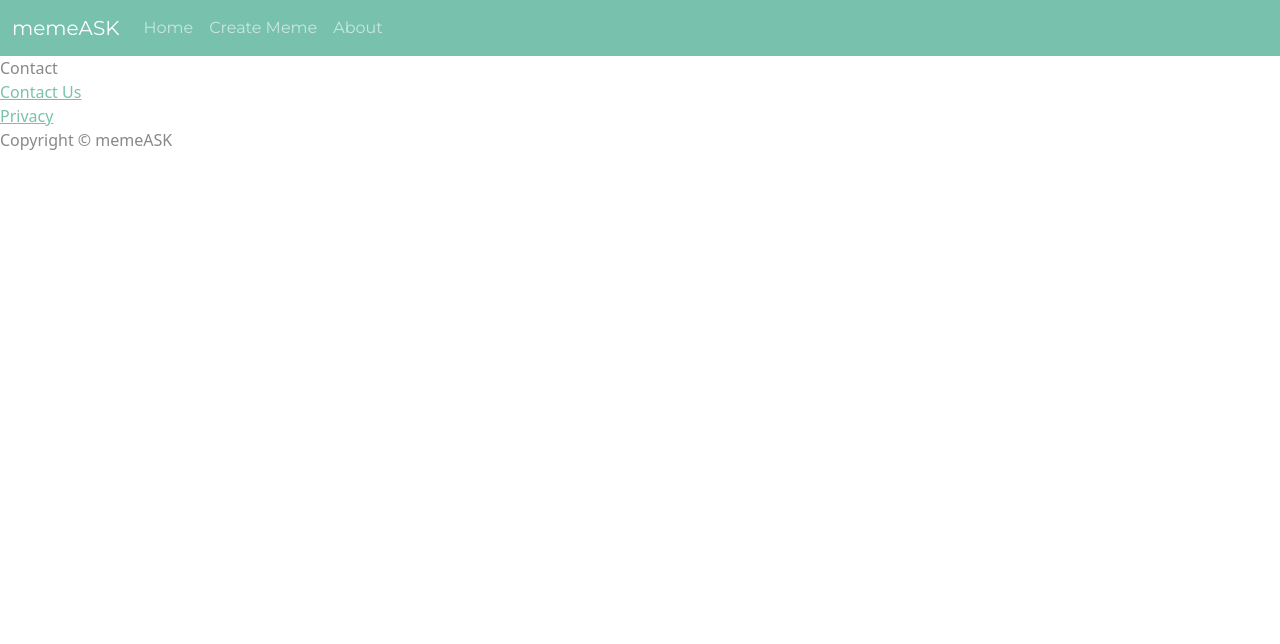
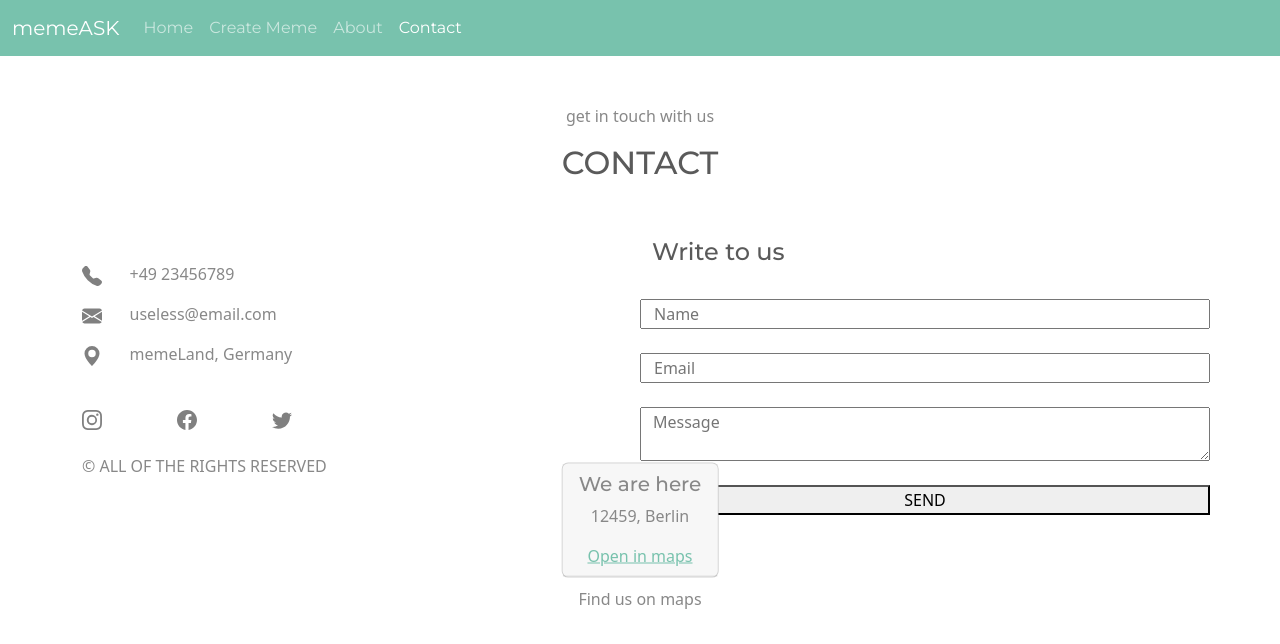
Before and after one commit to krupabahulya/meme-blog, a React (Create React App) app: page /contact in a window 1280 px wide. Shown: the top 644 px of the page. Built offline with nearby package versions, Linux system fonts and the light colour scheme.

Commit message:
contact page added

```diff
--- a/package.json
+++ b/package.json
@@ -8,11 +8,13 @@
     "@testing-library/react": "^12.1.4",
     "@testing-library/user-event": "^13.5.0",
     "axios": "^0.26.1",
+    "bootstrap-icons": "^1.8.1",
     "contentful": "^9.1.14",
     "cors": "^2.8.5",
     "dom": "^0.0.3",
     "pigeon-maps": "^0.21.0",
     "react": "^17.0.2",
+    "react-bootstrap-icons": "^1.7.2",
     "react-dom": "^17.0.2",
     "react-router-dom": "^6.2.2",
     "react-scripts": "5.0.0",
--- a/src/App.js
+++ b/src/App.js
@@ -2,6 +2,7 @@ import { Route, Routes, NavLink } from 'react-router-dom';
 import Layout from './components/Layout'
 import Home from './components/Home'
 import Meme from './components/MemeForm'
+import Contact from './components/Contact';
 
 
 const App = () => {
@@ -11,7 +12,7 @@ const App = () => {
         <Route path='/' element={<Layout />}>
           <Route index element={<Home />}/>
           <Route path='/createMeme' element={<Meme />}/>
-          <Route path='/contact' element={<div>Contact</div>}/>
+          <Route path='/contact' element={<Contact/>}/>
           <Route path='*' element={<div>NotFound</div>}/>
         </Route>
       </Routes>
--- /dev/null
+++ b/src/components/Contact.js
@@ -0,0 +1,116 @@
+import React from 'react';
+import { TelephoneFill, EnvelopeFill, GeoAltFill, Instagram, Facebook, Twitter } from 'react-bootstrap-icons';
+import {useState} from 'react';
+import Googlemap from './Googlemap';
+
+
+
+const Contact = () => {
+    const [name, setName] = useState('');
+    const [email, setEmail] = useState('');
+    const [message, setMessage] = useState('');
+    const [emailSent, setEmailSent] = useState(false);
+
+    const submit = () => {
+        if (name && email && message) {
+           // TODO - send mail
+
+            setName('');
+            setEmail('');
+            setMessage('');
+            setEmailSent(true);
+        } else {
+            alert('Please fill in all fields.');
+        }
+    }
+
+    return(
+        <div>
+            <div className = "container">
+                <div className='row my-5'>
+                    <div className='col text-center'>
+                        <div className='row'>
+                        <p>get in touch with us</p>
+                        </div>
+                        <div className='row'>
+                        <h2>CONTACT</h2>
+                    </div>
+                    </div>
+
+                </div>
+                <div className='row'>
+                    <div className='col-6 my-4'>
+                        <div className='row'>
+                            <div className='col-1'>
+                            <TelephoneFill color="grey" size={20} />
+                            </div>
+                            <div className='col-5'>
+                                <div>
+                                    <p>+49 23456789</p>
+                                </div>
+                            </div>
+                        </div>
+                        <div className='row'>
+                            <div className='col-1'>
+                            <EnvelopeFill color="grey" size={20} />
+                            </div>
+                            <div className='col-5'>
+                                <div>
+                                <p>useless@email.com</p>
+                                </div>
+                            </div>
+                        </div>
+                        <div className='row'>
+                            <div className='col-1'>
+                            <GeoAltFill color="grey" size={20} />
+                            </div>
+                            <div className='col-5'>
+                                <div>
+                                <p>memeLand, Germany</p>
+                                </div>
+                            </div>
+                        </div><br/>
+                        <div className='row'>
+
+                            <div className='col-2'>
+                                <Instagram color="grey" size={20} />
+                            </div>
+                            <div className='col-2'>
+                                <Facebook color="grey" size={20} />
+                            </div>
+                            <div className='col-2'>
+                                 <Twitter color="grey" size={20} />
+                            </div>
+                        </div>
+                        <br/>
+                            <div className="copyright">&copy; ALL OF THE RIGHTS RESERVED</div>
+
+                    </div>
+                    <div className='col-6'>
+                    <form>
+                    <h4>Write to us</h4><br/>
+                    <div className='row'>
+                    <input type="text" placeholder="Name" value={name} required onChange={e => setName(e.target.value)} />
+                    </div><br/>
+                    <div className='row'>
+                    <input type="email" placeholder="Email" value={email} required  onChange={e => setEmail(e.target.value)} />
+                    </div><br/>
+                    <div className='row'>
+                    <textarea placeholder="Message" value={message} required  onChange={e => setMessage(e.target.value)}></textarea>
+                    </div><br/>
+                    <div className='row'>
+                    <button onClick={submit}>SEND</button>
+                    </div><br/>
+                    </form>
+                    </div>
+                </div>
+            </div>
+            <div className='container'>
+            <div className='my-5 text-center'>Find us on maps</div>
+                <Googlemap />
+            </div>
+
+        </div>
+    )
+}
+export default Contact;
--- /dev/null
+++ b/src/components/Googlemap.js
@@ -0,0 +1,15 @@
+import React from "react";
+import Info from "./Info";
+import { Map, Marker } from "pigeon-maps";
+
+const Googlemap = () => {
+  return (
+    <div className="App">
+      <Map height={400} defaultCenter={[52.45735, 13.54081]} defaultZoom={11}>
+        <Marker width={50} anchor={[52.45735, 13.54081]} />
+        <Info />
+      </Map>
+    </div>
+  );
+}
+export default Googlemap;
--- /dev/null
+++ b/src/components/Info.js
@@ -0,0 +1,18 @@
+const Info = () => {
+    return(
+
+        <div className='card' style={{
+        position: 'absolute',
+        top: '65%',
+        left: '50%',
+        transform: 'translate(-50%, -50%)'
+      }} >
+      <div className='card-header text-center'>
+        <h5>We are here</h5>
+        <p>12459, Berlin</p>
+        <a href = 'https://www.google.com/maps/place/WBS+CODING+SCHOOL+Hybrid+Coding+Bootcamp/@52.4571306,13.5378842,17z/data=!3m1!4b1!4m5!3m4!1s0x47a845aaa1e6aaf5:0x4a9c655f0b058b03!8m2!3d52.4571306!4d13.5400729'>Open in maps</a>
+      </div>
+      </div>
+    );
+}
+export default Info;
--- a/src/components/Layout.js
+++ b/src/components/Layout.js
@@ -24,17 +24,16 @@ import { Outlet, NavLink } from 'react-router-dom'
                 <li className="nav-item">
                     <NavLink className="nav-link" to='/about'>About</NavLink>
                 </li>
+                <li className="nav-item">
+                    <NavLink className="nav-link" to='/contact'>Contact</NavLink>
+                </li>
     </ul>
     </div>
   </div>
  </nav>
         <Outlet />
         <footer>
-        <ul className="social-links list-inline unstyled list-hover-slide">
-                    <li><a href="#">Contact Us</a></li>
-                    <li><a href="#">Privacy</a></li>
-                    <div>Copyright &copy; memeASK</div>
-                   </ul>
+
         </footer>
     </div>
   )
--- a/src/components/Sidenavbar.js
+++ b/src/components/Sidenavbar.js
@@ -17,6 +17,7 @@ const Sidenavbar = () => {
                      <li><a href="#">relationship</a></li>
                     </ul>
                   </nav>
+
                </div>
         </div>
     )
```
Also changed, not shown: 1 other file (tests, documents, lock files or other folders).
